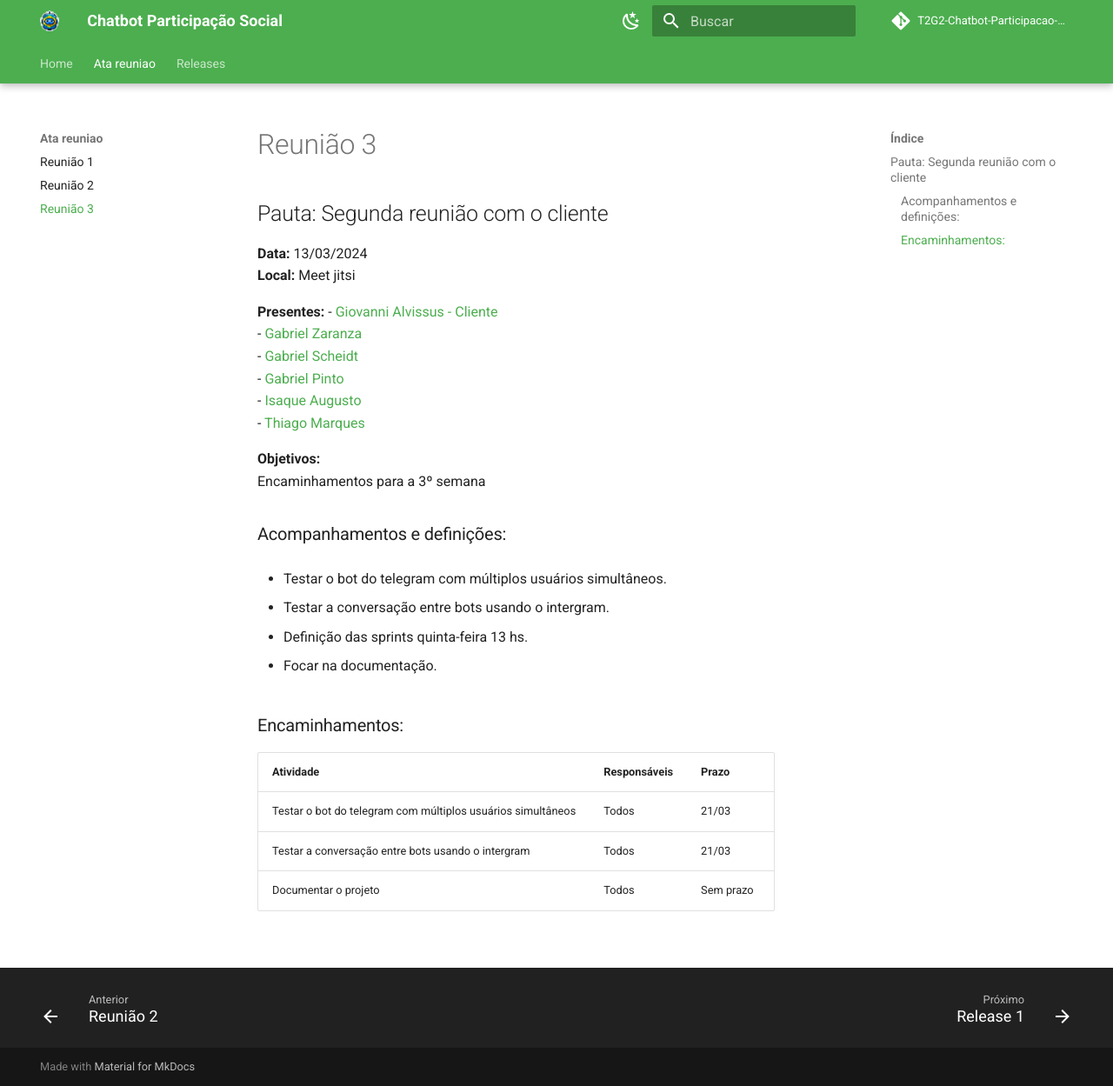
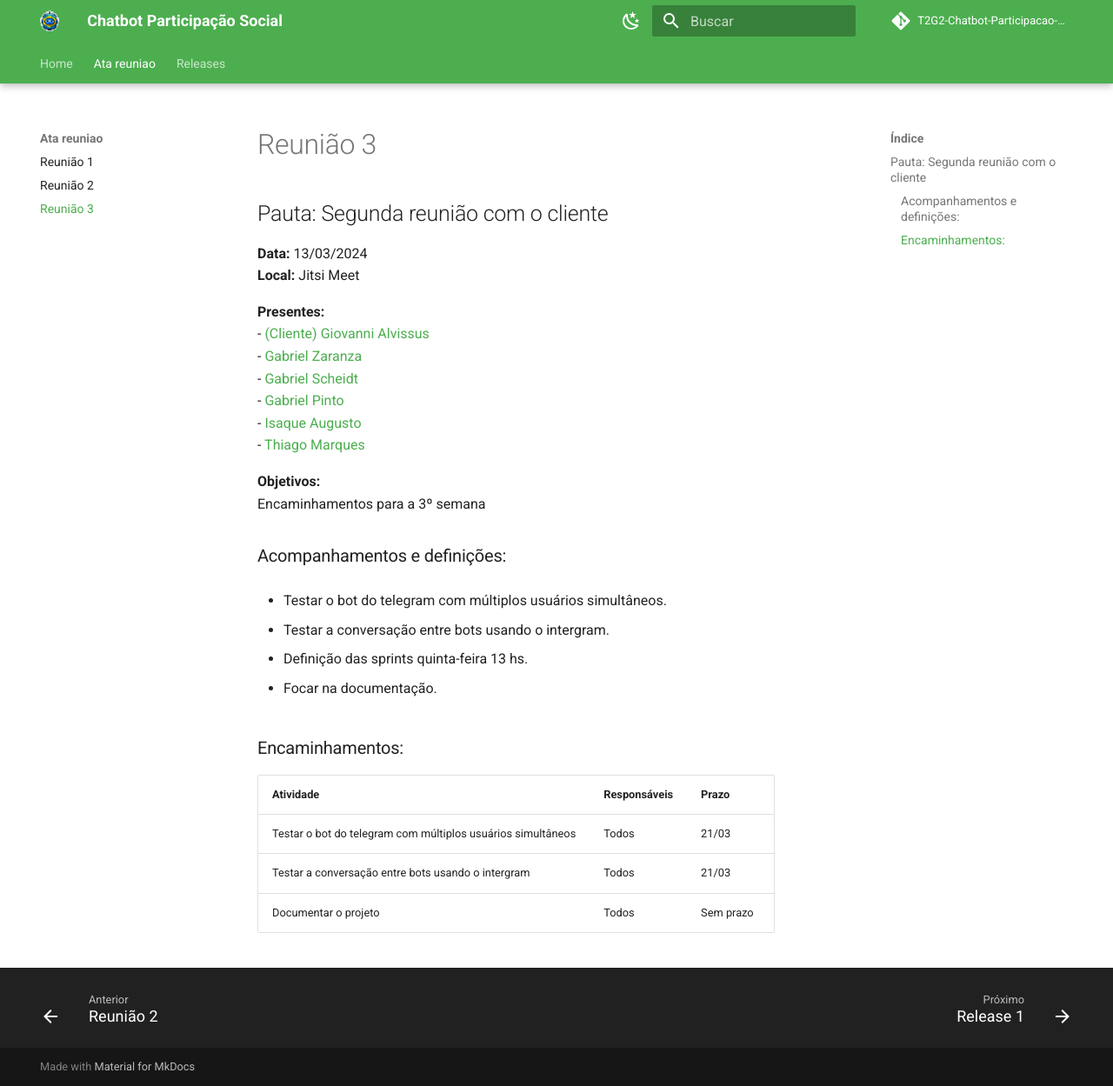
Before and after one commit to ResidenciaTICBrisa/T2G2-Chatbot-Participacao-Social, an MkDocs documentation site: the page built from docs/ata_reuniao/reuniao_03.md, in a window 1280 px wide and 1249 px high. Shown: the whole window at 87% size. Built offline with MkDocs 1.6.1 and Material for MkDocs 9.7.7, drawn with Linux system fonts in a browser that asks for light colours; comment, search, counter and statistics services are not loaded.

```diff
--- a/docs/ata_reuniao/reuniao_03.md
+++ b/docs/ata_reuniao/reuniao_03.md
@@ -3,10 +3,10 @@
 ## Pauta: Segunda reunião com o cliente
 
 **Data:** 13/03/2024
-**Local:** Meet jitsi
+**Local:** Jitsi Meet
 
-**Presentes:**
-- [Giovanni Alvissus - Cliente](https://github.com/giovanni1106)<br>
+**Presentes:**<br>
+- [(Cliente) Giovanni Alvissus](https://github.com/giovanni1106)<br>
 - [Gabriel Zaranza](https://github.com/GZaranza)<br>
 - [Gabriel Scheidt](https://github.com/Gxaite)<br>
 - [Gabriel Pinto](https://github.com/GabrielSPinto)<br>
```
